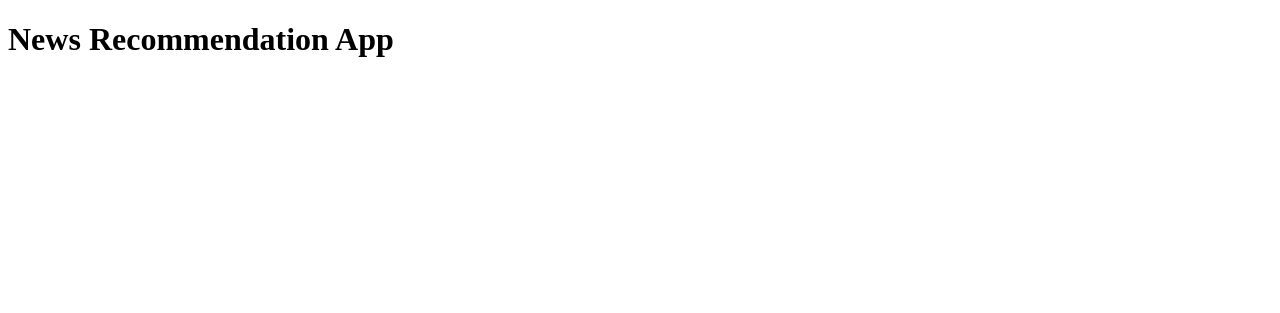
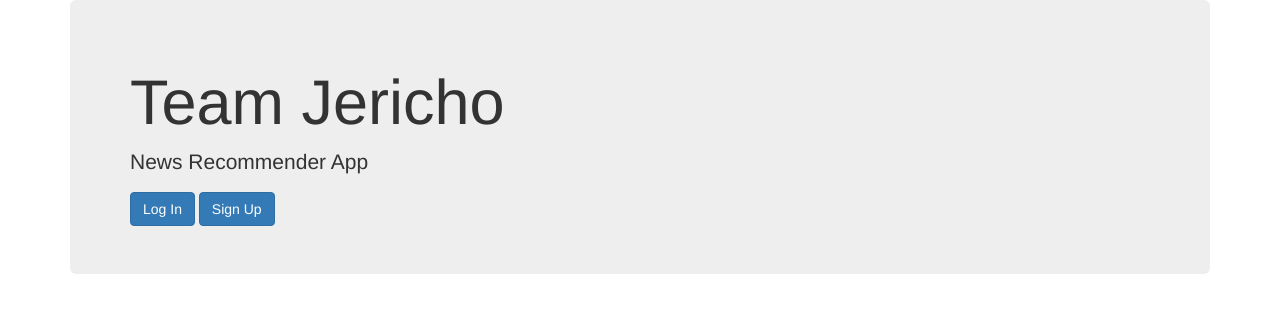
Before and after one commit to SakshamSinha/News-Recommendation, a Django app: page / in a window 1280 px wide. Shown: the top 313 px of the page. Run offline with Django 3.2, Linux system fonts and the light colour scheme; some libraries are stand-ins or nearby versions.

Commit message:
UI changes

```diff
--- a/newsrecoapp/application/templates/index.html
+++ b/newsrecoapp/application/templates/index.html
@@ -3,9 +3,21 @@
 <html>
     <head>
         <meta charset="utf-8">
-        <title>News Recommendation App!</title>
-    </head>
+        <title>Team Jericho</title>
+        <meta name="viewport" content="width=device-width, initial-scale=1">
+        <link rel="stylesheet" href="https://maxcdn.bootstrapcdn.com/bootstrap/3.3.7/css/bootstrap.min.css">
+        <script src="https://ajax.googleapis.com/ajax/libs/jquery/3.3.1/jquery.min.js"></script>
+        <script src="https://maxcdn.bootstrapcdn.com/bootstrap/3.3.7/js/bootstrap.min.js"></script>
+
+        </head>
     <body>
-        <h1>News Recommendation App</h1>
+        <div class="container">
+            <div class="jumbotron">
+                <h1>Team Jericho</h1>
+                <p>News Recommender App</p>
+                <a href="http://127.0.0.1:8000/login" class="btn btn-primary" role="button">Log In</a>
+                <a href="http://127.0.0.1:8000/signup" class="btn btn-primary" role="button">Sign Up</a>
+            </div>
+        </div>
     </body>
 </html>
```
Also changed, not shown: newsrecoapp/application/templates/registration/login.html (+10 -1 lines), newsrecoapp/application/templates/registration/signup.html (+14 -6 lines).
